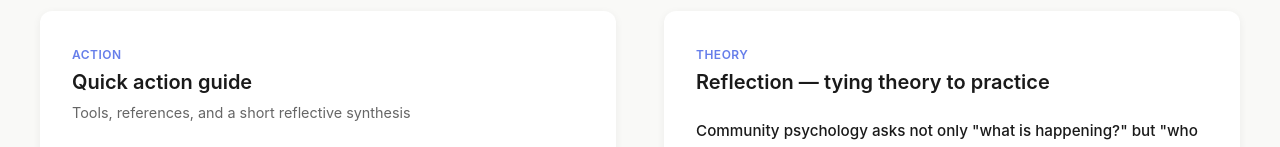
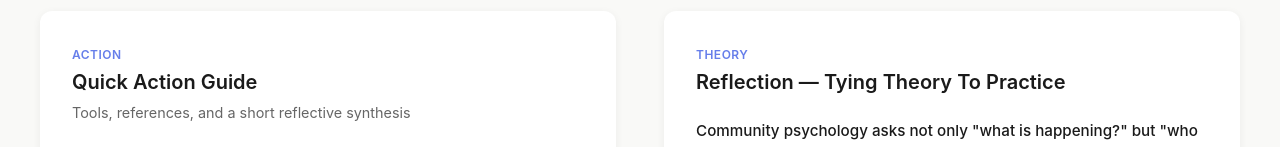
Before and after one commit to AlsonAfrica/psychosocial-presentation, a React (Vite) app in the folder psychosocial-presentation/: page / in a window 1280 px wide. Shown: the part 1852-1999 px from the top of the page. Built offline with nearby package versions, Linux system fonts and the light colour scheme.

Commit message:
Feature: docuement guide and download button created

```diff
--- a/psychosocial-presentation/src/Components/heroSection.tsx
+++ b/psychosocial-presentation/src/Components/heroSection.tsx
@@ -1,7 +1,8 @@
 // componentboiler plate
 import React from 'react';
 import '../Styles/heroSection.css';
-import { Volume2, Handshake, Globe } from "lucide-react";
+import actionGuide from "../assets/Quick Action Guide.pdf"
+import { Volume2, Handshake, Globe,} from "lucide-react";
 
 const HeroSection: React.FC = () => {
 
@@ -10,6 +11,10 @@ const HeroSection: React.FC = () => {
     { icon: <Handshake size={40} />, title: "Participatory Practice" },
     { icon: <Globe size={40} />, title: "Dissemination & Stakeholders" },
   ];
+
+const DownloadDoc = () => {
+  window.open(actionGuide, '_blank');
+}
 
     return (
         <section className="hero-section">
@@ -21,7 +26,7 @@ const HeroSection: React.FC = () => {
                 </p>
                 <div className='hero-buttons'>
                     <button className='hero-button-1'>Explore the Project</button>
-                    <button className='hero-button-2'>Download action guide</button>
+                    <button className='hero-button-2' onClick={DownloadDoc}> Download action guide</button>
                 </div>
             </div>
 
--- a/psychosocial-presentation/src/Components/resourcesReflection.tsx
+++ b/psychosocial-presentation/src/Components/resourcesReflection.tsx
@@ -38,7 +38,7 @@ const ResourcesReflection: React.FC = () => {
             <div className="resources-section">
               <div className="section-header">
                 <div className="section-indicator">Action</div>
-                <h2 className="section-title">Quick action guide</h2>
+                <h2 className="section-title">Quick Action Guide</h2>
                 <p className="section-description">Tools, references, and a short reflective synthesis</p>
               </div>
 
@@ -72,7 +72,7 @@ const ResourcesReflection: React.FC = () => {
             <div className="resources-section">
               <div className="section-header">
                 <div className="section-indicator">Theory</div>
-                <h2 className="section-title">Reflection — tying theory to practice</h2>
+                <h2 className="section-title">Reflection — Tying Theory To Practice</h2>
               </div>
 
               <div className="reflection-content">
--- a/psychosocial-presentation/src/Styles/main.css
+++ b/psychosocial-presentation/src/Styles/main.css
@@ -81,8 +81,9 @@
   }
 
   .card-back {
-    background: linear-gradient(135deg, #667eea 0%, #764ba2 100%);
-    color: white;
+    background-color: #d4a373;
+    /* background: linear-gradient(135deg, #667eea 0%, #764ba2 100%); */
+    color: rgba(15, 15, 15, 0.233);
     transform: rotateY(180deg);
   }
 
```
Also changed, not shown: 1 other file (tests, documents, lock files or other folders).
